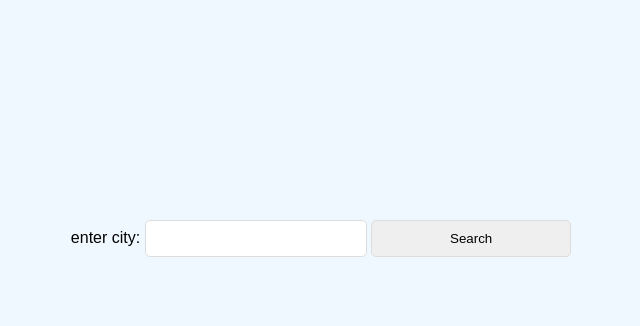
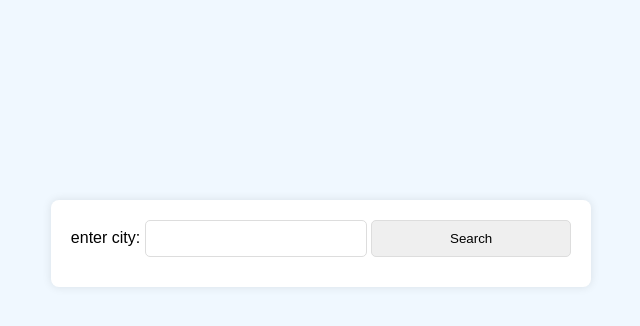
Before and after one commit to Apurv48/Weather-App, a Flask app: page / in a window 1280 px wide. Shown: the part 157-483 px from the top of the page, without its empty margins (319-959 px from the left). Run offline with Flask 3, Linux system fonts and the light colour scheme.

Commit message:
Update index.html

```diff
--- a/templates/index.html
+++ b/templates/index.html
@@ -14,7 +14,7 @@
             height: 100vh;
             margin: 0;
         }
-        .weather-app {
+        .form {
             text-align: center;
             background-color: white;
             padding: 20px;
```
